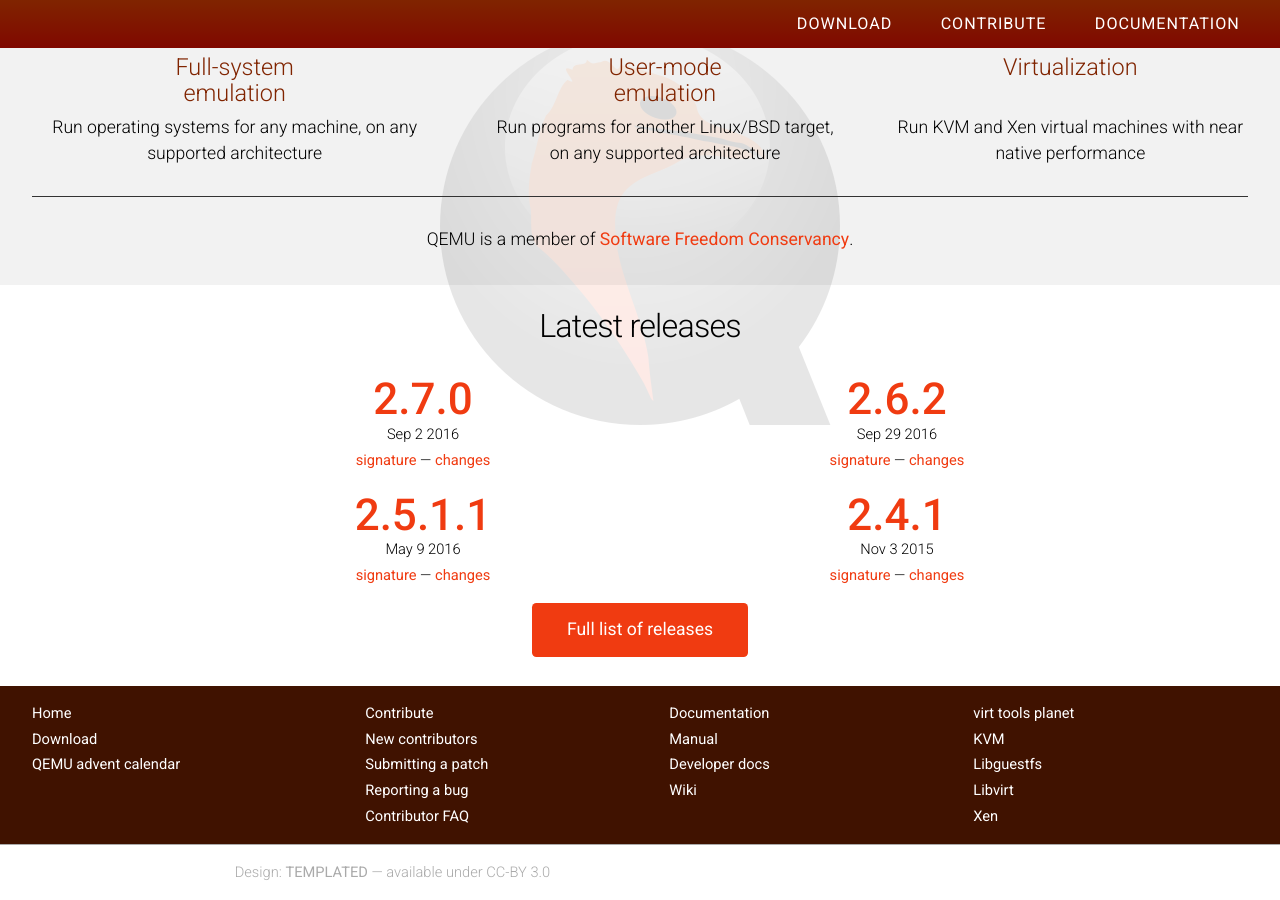
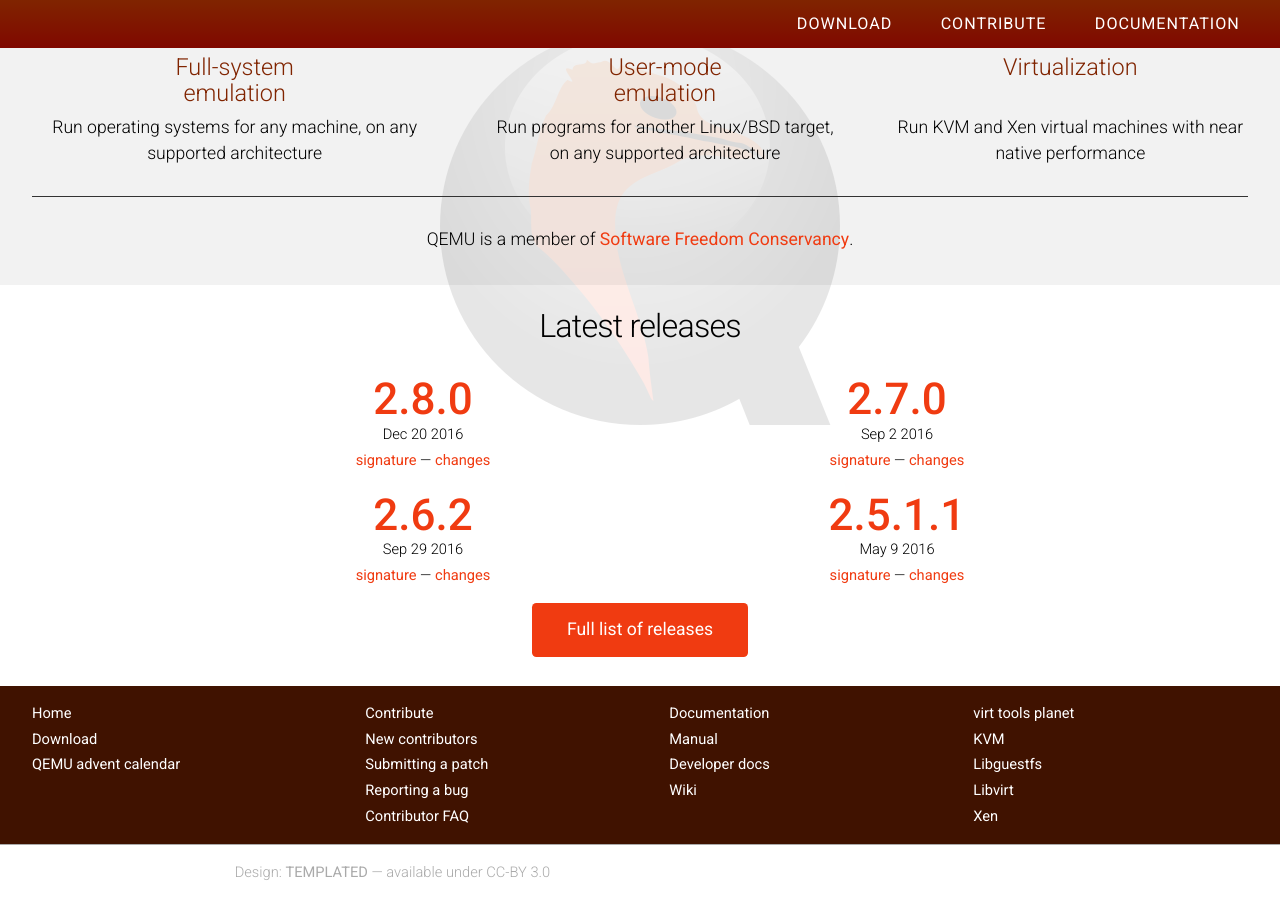
Before and after one commit to qemu/qemu-web, a Jekyll site: the page built from index.html, in a window 1280 px wide and 900 px high, scrolled down 685 px. Built offline with Jekyll 4.4.1, drawn with Linux system fonts in a browser that asks for light colours; nearby versions of some CDN libraries; grey boxes are pictures that could not be loaded.

Commit message:
add 2.8.0 release

```diff
--- a/_data/releases.yml
+++ b/_data/releases.yml
@@ -1,3 +1,6 @@
+- branch: 2.8
+  patch: 0
+  date: "Dec 20 2016"
 - branch: 2.7
   patch: 0
   date: "Sep 2 2016"
```
